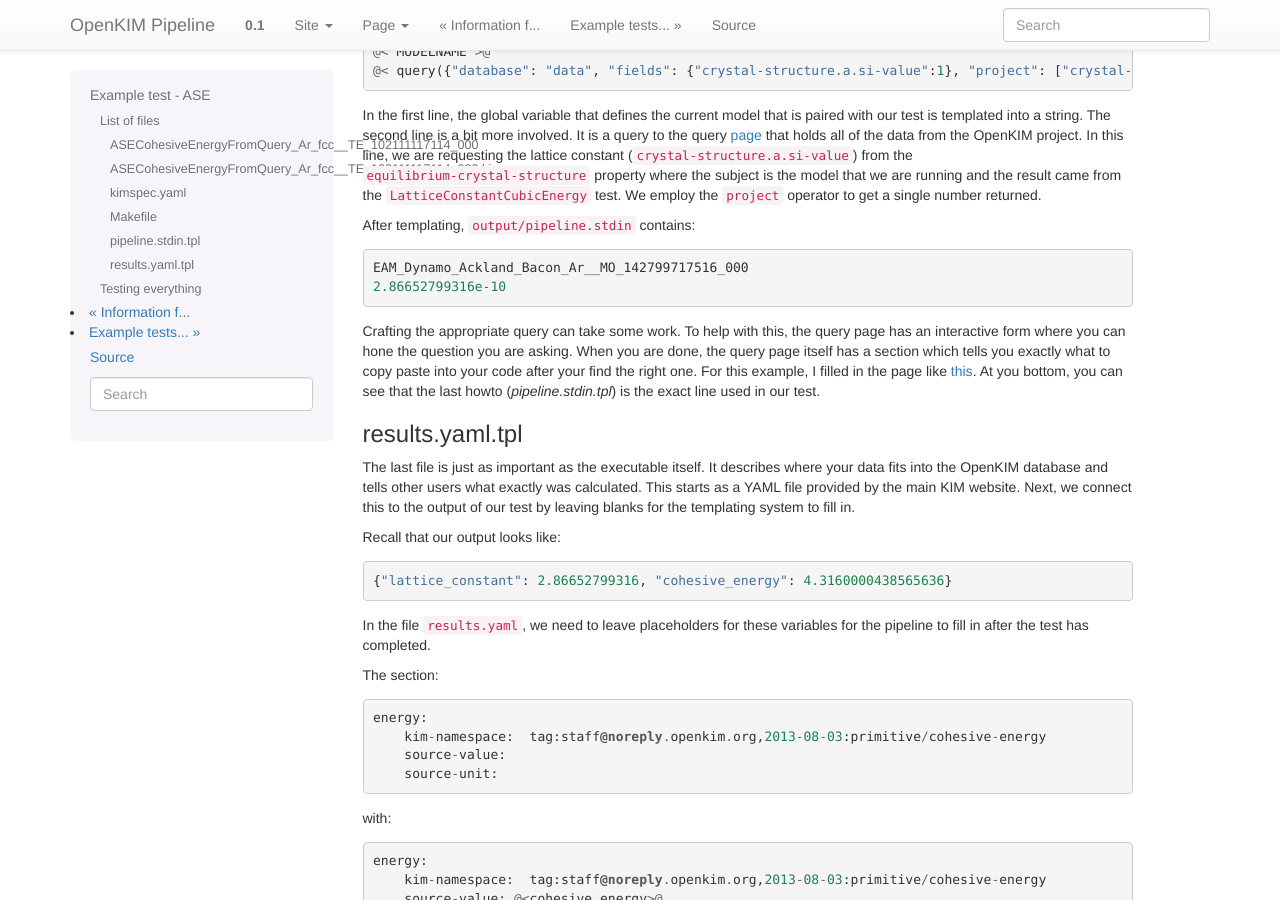
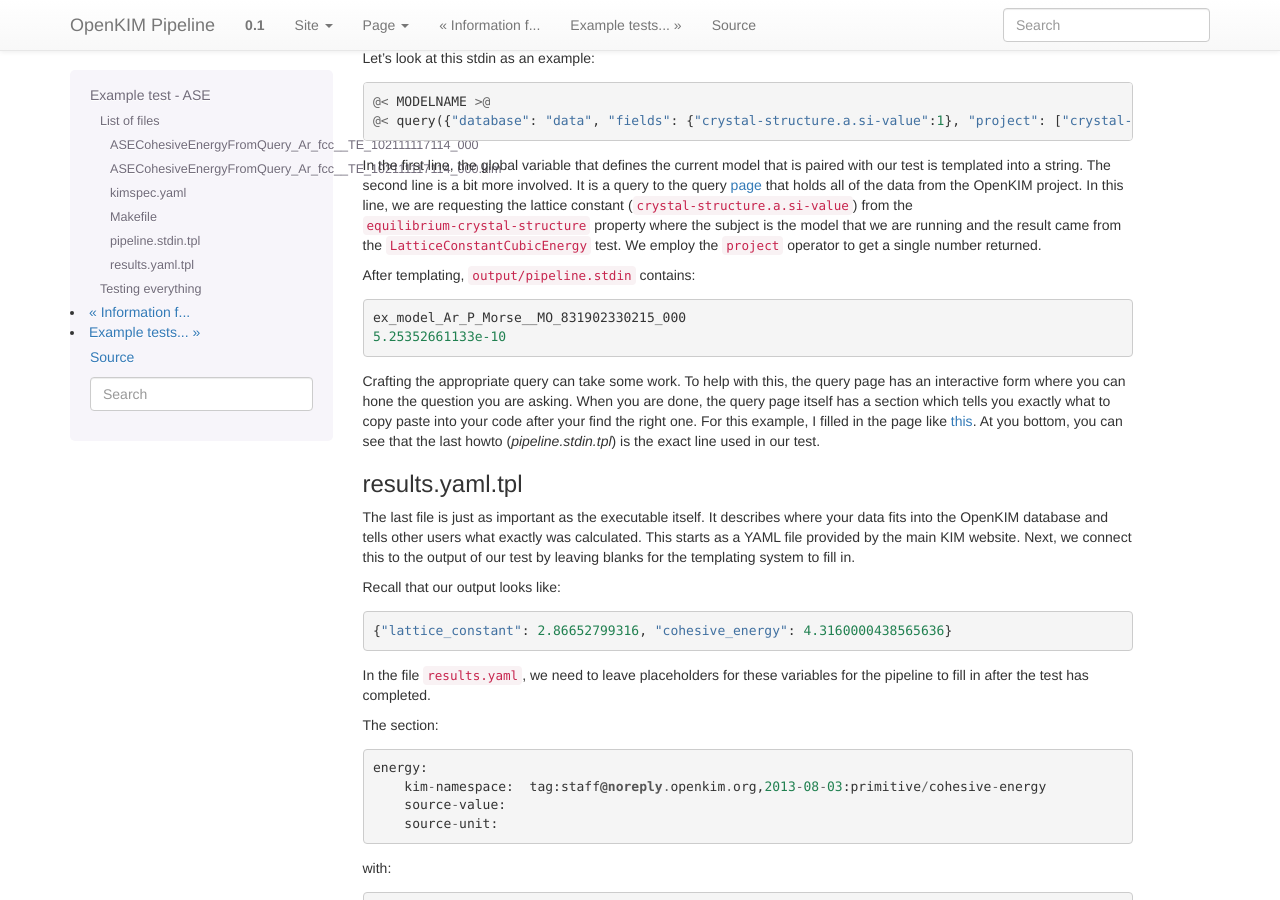
Before and after one commit to bjgjaefg23k/openkim-pipeline, a Sphinx documentation site: the page built from docs/tutorial_ase.rst, in a window 1280 px wide and 900 px high, scrolled down 2113 px. Built offline with Sphinx 7.4.7, drawn with Linux system fonts in a browser that asks for light colours; formulas are drawn with MathJax 3; some of the changed text lies outside the part shown.

```diff
--- a/docs/tutorial_ase.rst
+++ b/docs/tutorial_ase.rst
@@ -149,8 +151,8 @@ test.  We employ the ``project`` operator to get a single number returned.
 
 After templating, ``output/pipeline.stdin`` contains::
 
-    EAM_Dynamo_Ackland_Bacon_Ar__MO_142799717516_000
-    2.86652799316e-10
+    ex_model_Ar_P_Morse__MO_831902330215_000
+    5.25352661133e-10
 
 Crafting the appropriate query can take some work.  To help with this, the
 query page has an interactive form where you can hone the question you are
```
Also changed, not shown: other parts of docs/tutorial_ase.rst (+2 -0 lines), 1 other file.
